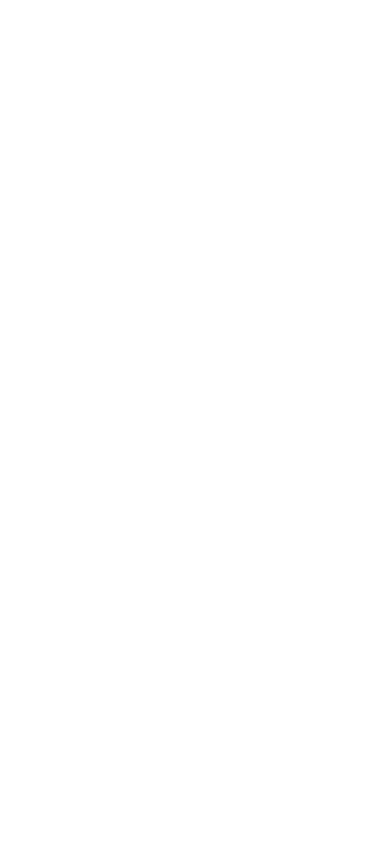
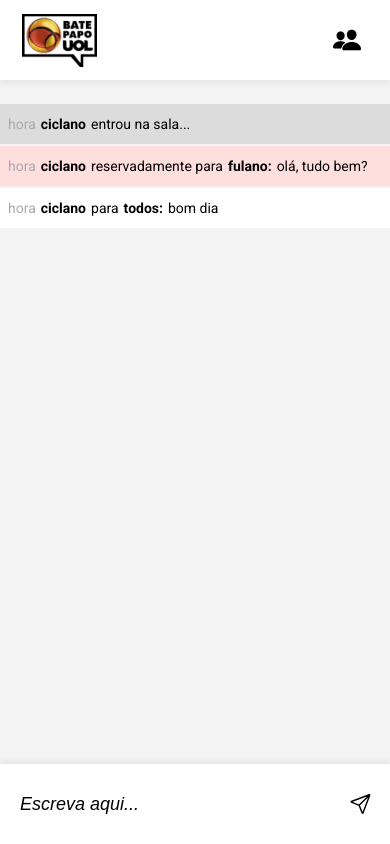
Before and after one commit to casag-paloma/Projeto_05_batePapoUOL, a plain HTML site: page index.html in a window 390 px wide. Drawn offline with nearby package versions, Linux system fonts and the light colour scheme.

Commit message:
feat: layout mobile

```diff
--- a/css/estilos.css
+++ b/css/estilos.css
@@ -0,0 +1,103 @@
+body{
+    background-color:    #F3F3F3;
+    font-family: 'Roboto', sans-serif;
+    font-size: 14px;
+    font-weight: 400;
+    line-height: 16px;
+    color: black
+}
+
+
+.horario{
+    color: #AAAAAA;
+}
+
+.nome{
+    font-weight: 700;
+    margin: auto 5px;
+}
+
+.top_bar{
+    width: 100%;
+    height: 80px;
+    background: #FFFFFF;
+    box-shadow: 0px 4px 6px rgba(0,0,0,0.05);
+
+    display: flex;
+    justify-content: space-between;
+    align-items: center;
+
+    position: fixed;
+    top: 0;
+    left: 0;
+
+}
+
+.top_bar > img{
+    width: 75px;
+    height: 53px;
+    margin: auto 22px;
+}
+
+.top_bar > ion-icon{
+    width: 42px;
+    height: 30px;
+    margin: auto 22px;
+}
+
+.main{
+    margin: 104px 0 90px 0;
+}
+
+.mensagem{
+    background: #FFFFFF;
+    margin: 2px 0;
+    padding: 12px 8px;
+    display: flex;
+    flex-direction: row;
+}
+
+.msg_status {
+    background-color: #DCDCDC;
+}
+
+.msg_privada{
+    background-color: #FFDEDE;
+}
+
+.bottom_bar{
+    width: 100%;
+    height: 80px;
+    background: #FFFFFF;
+    box-shadow: 0px -4px 6px rgba(0,0,0,0.05);
+
+    display: flex;
+    justify-content: space-between;
+    align-items: center;
+
+    position: fixed;
+    bottom: 0;
+    left: 0;
+
+}
+
+.bottom_bar > input{
+    width: 85%;
+    height: 75%;
+    margin: auto 18px;
+    border: none;
+    font-size: 18px;
+    line-height: 21px;
+
+}
+
+::placeholder{
+    color: #000000;
+    font-style: italic;
+}
+
+.bottom_bar > ion-icon{
+    width: 26px;
+    height: 26px;
+    margin: auto 18px;
+}
--- a/css/reset.css
+++ b/css/reset.css
@@ -0,0 +1,48 @@
+/* http://meyerweb.com/eric/tools/css/reset/
+   v2.0 | 20110126
+   License: none (public domain)
+*/
+
+html, body, div, span, applet, object, iframe,
+h1, h2, h3, h4, h5, h6, p, blockquote, pre,
+a, abbr, acronym, address, big, cite, code,
+del, dfn, em, img, ins, kbd, q, s, samp,
+small, strike, strong, sub, sup, tt, var,
+b, u, i, center,
+dl, dt, dd, ol, ul, li,
+fieldset, form, label, legend,
+table, caption, tbody, tfoot, thead, tr, th, td,
+article, aside, canvas, details, embed,
+figure, figcaption, footer, header, hgroup,
+menu, nav, output, ruby, section, summary,
+time, mark, audio, video {
+	margin: 0;
+	padding: 0;
+	border: 0;
+	font-size: 100%;
+	font: inherit;
+	vertical-align: baseline;
+}
+/* HTML5 display-role reset for older browsers */
+article, aside, details, figcaption, figure,
+footer, header, hgroup, menu, nav, section {
+	display: block;
+}
+body {
+	line-height: 1;
+}
+ol, ul {
+	list-style: none;
+}
+blockquote, q {
+	quotes: none;
+}
+blockquote:before, blockquote:after,
+q:before, q:after {
+	content: '';
+	content: none;
+}
+table {
+	border-collapse: collapse;
+	border-spacing: 0;
+}
--- a/index.html
+++ b/index.html
@@ -4,14 +4,39 @@
     <meta charset="UTF-8">
     <meta http-equiv="X-UA-Compatible" content="IE=edge">
     <meta name="viewport" content="width=device-width, initial-scale=1.0">
-    <title>Document</title>
+    <title>Bate-Papo DrivOUL</title>
 
     <link rel="stylesheet" href="/css/reset.css">
     <link rel="stylesheet" href="/css/estilos.css">
+    <link rel="preconnect" href="https://fonts.googleapis.com">
+    <link rel="preconnect" href="https://fonts.gstatic.com" crossorigin>
+    <link href="https://fonts.googleapis.com/css2?family=Roboto:ital,wght@0,100;0,300;0,400;0,500;0,700;0,900;1,100;1,300;1,400;1,500;1,700;1,900&display=swap" rel="stylesheet">
 </head>
 <body>
+    <div class="top_bar">
+        <img src="logo_oul.png" alt="">
+        <ion-icon name="people"></ion-icon>
+    </div>
+    <div class="main">
 
 
+        <div class=" mensagem msg_status"> <p class="horario" > hora </p> <p class="nome"> ciclano </p> <p>entrou na sala...</p></div>
+
+
+        <div class="mensagem msg_privada"> <p class="horario" > hora </p> <p class="nome"> ciclano </p> <p>reservadamente para</p> <p class="nome"> fulano: </p> <p>olá, tudo bem?</p></div>
+        <div class="mensagem"> <p class="horario" > hora </p> <p class="nome"> ciclano </p> <p>para</p>  <p class="nome"> todos: </p> <p>bom dia</p> </div>
+
+
+    </div>
+
+    <div class="bottom_bar">
+        <input type="text" placeholder="Escreva aqui...">
+        <ion-icon name="paper-plane-outline"></ion-icon>
+    </div>
+
+
+
+<script src="https://unpkg.com/ionicons@5.4.0/dist/ionicons.js"></script>
 <script src="scripts.js"></script>
 </body>
 </html>
```
Also changed, not shown: logo_oul.png (added).
